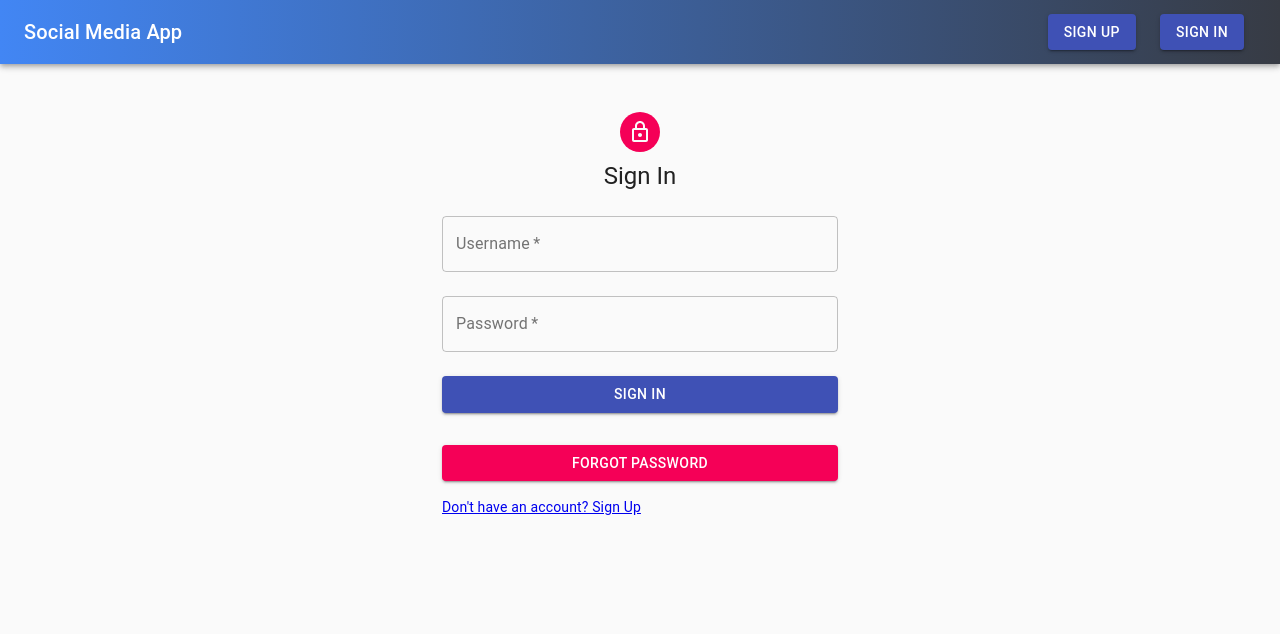
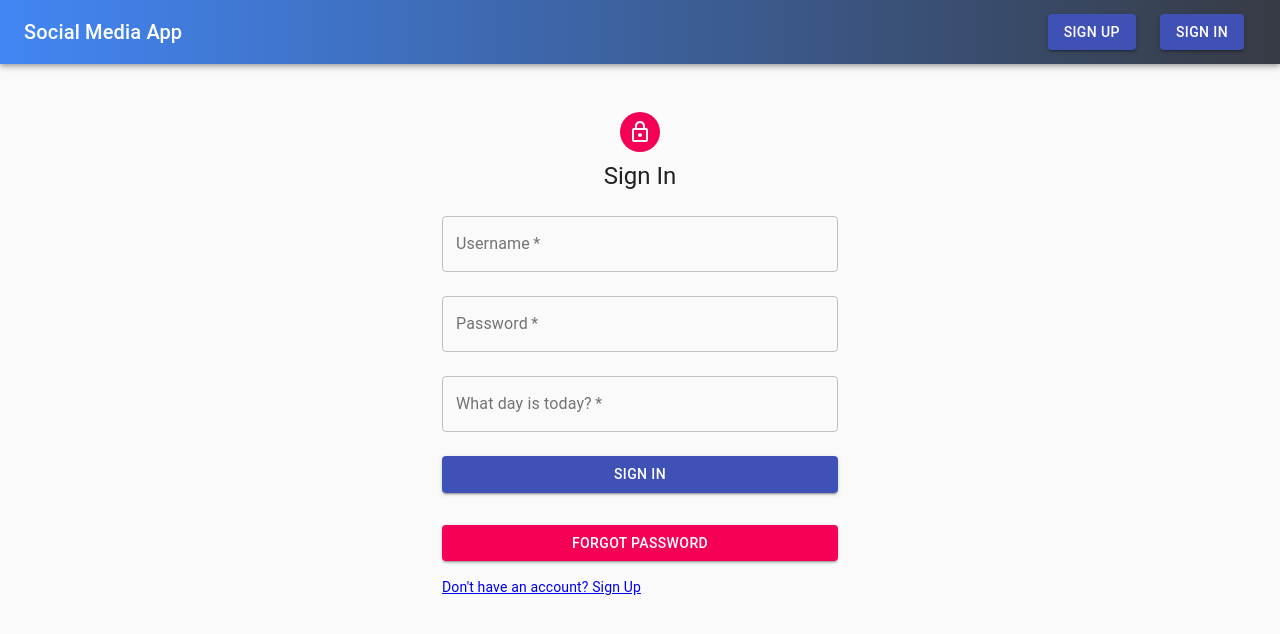
Before and after one commit to ian038/socialmedia, a React (Create React App) app in the folder client/: page /signin in a window 1280 px wide. Shown: the top 634 px of the page. Built offline with nearby package versions, Linux system fonts and the light colour scheme.

Commit message:
Added custom recaptcha

```diff
--- a/client/src/components/user/Signin.js
+++ b/client/src/components/user/Signin.js
@@ -42,24 +42,59 @@ export default function SignIn() {
       password: '',
       error: '',
       loading: false,
-      redirectToReferer: true
+      redirectToReferer: false,
+      recaptcha: false
   })
-  const { username, password, error, loading, redirectToReferer } = values
+  const { username, password, error, loading, redirectToReferer, recaptcha } = values
 
   const handleChange = name => e => {
       setValues({ ...values, error: false, [name]: e.target.value })
   }
 
+  const recaptchaHandler = e => {
+    setValues({ ...values, error: "" })
+    let userDay = e.target.value.toLowerCase()
+    let dayCount
+
+    if (userDay === "sunday") {
+        dayCount = 0
+    } else if (userDay === "monday") {
+        dayCount = 1
+    } else if (userDay === "tuesday") {
+        dayCount = 2
+    } else if (userDay === "wednesday") {
+        dayCount = 3
+    } else if (userDay === "thursday") {
+        dayCount = 4
+    } else if (userDay === "friday") {
+        dayCount = 5
+    } else if (userDay === "saturday") {
+        dayCount = 6
+    }
+
+    if (dayCount === new Date().getDay()) {
+        setValues({ ...values, recaptcha: true })
+        return true
+    } else {
+        setValues({ ...values, recaptcha: false })
+        return false
+    }
+}
+
   const handleSubmit = e => {
       e.preventDefault()
       setValues({ ...values, error: false, loading: true })
-      signin({ username, password }).then(res => {
+      if(recaptcha === true) {
+        signin({ username, password }).then(res => {
           authenticate(res, () => {
             setValues({ ...values, redirectToReferer: true })
            })
-      }).catch(error => {
-        setValues({ ...values, error: error.response.data.details, loading: false })
-      })
+        }).catch(error => {
+          setValues({ ...values, error: error.response.data.details, loading: false })
+        })
+      } else {
+        setValues({ ...values, loading: false, error: 'Please enter the correct day.' })
+      }
   }
 
   const showError = () => (
@@ -103,6 +138,15 @@ export default function SignIn() {
           autoComplete="current-password"
           onChange={handleChange("password")}
           value={password}
+        />
+        <TextField
+          variant="outlined"
+          margin="normal"
+          required
+          fullWidth
+          label={recaptcha ? "You got it!" : "What day is today?"}
+          type="text"
+          onChange={recaptchaHandler}
         />
         <Button
           type="submit"
--- a/client/src/components/user/Signup.js
+++ b/client/src/components/user/Signup.js
@@ -32,14 +32,45 @@ export default function Signup() {
         email: '',
         password: '',
         error: '',
-        success: false
+        success: false,
+        recaptcha: false
     })
-    const { username, email, password, error, success } = values
+    const { username, email, password, error, success, recaptcha } = values
 
     // higher order function to target name and event of form
     const handleChange = name => e => {
         // array syntax to target all input fields
         setValues({ ...values, success: false, [name]: e.target.value })
+    }
+
+    const recaptchaHandler = e => {
+        setValues({ ...values, error: "" })
+        let userDay = e.target.value.toLowerCase()
+        let dayCount
+
+        if (userDay === "sunday") {
+            dayCount = 0
+        } else if (userDay === "monday") {
+            dayCount = 1
+        } else if (userDay === "tuesday") {
+            dayCount = 2
+        } else if (userDay === "wednesday") {
+            dayCount = 3
+        } else if (userDay === "thursday") {
+            dayCount = 4
+        } else if (userDay === "friday") {
+            dayCount = 5
+        } else if (userDay === "saturday") {
+            dayCount = 6
+        }
+
+        if (dayCount === new Date().getDay()) {
+            setValues({ ...values, recaptcha: true })
+            return true
+        } else {
+            setValues({ ...values, recaptcha: false })
+            return false
+        }
     }
 
     const handleSubmit = e => {
@@ -99,6 +130,15 @@ export default function Signup() {
             onChange={handleChange("password")}
             value={password}
             />
+            <TextField
+            variant="outlined"
+            margin="normal"
+            required
+            fullWidth
+            label={recaptcha ? "You got it!" : "What day is today?"}
+            type="text"
+            onChange={recaptchaHandler}
+            />
             <Button
             type="submit"
             fullWidth
```
